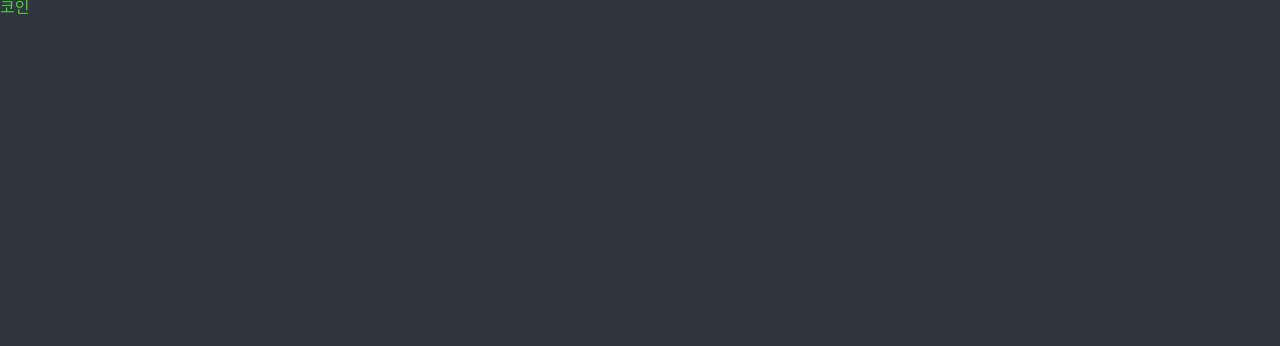
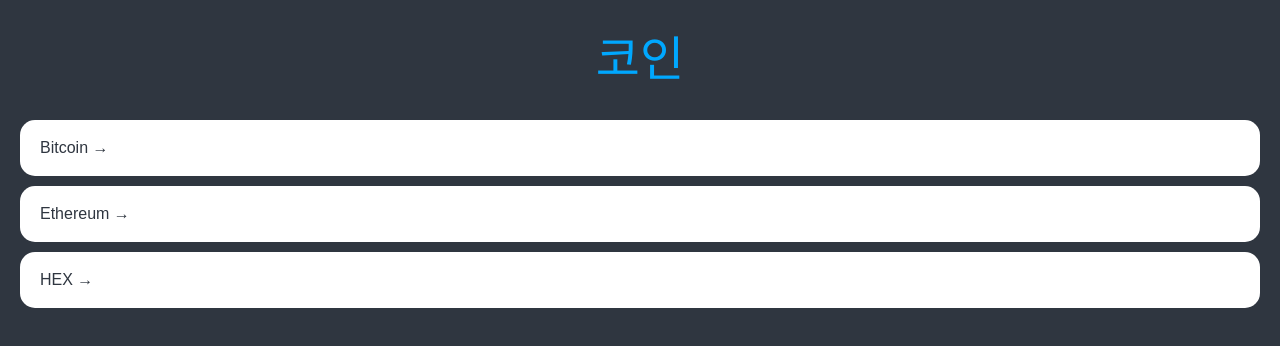
Before and after one commit to hyungJinn/react-crypto-tracker, a React (Create React App) app: page / in a window 1280 px wide. Shown: the top 346 px of the page. Built offline with nearby package versions, Linux system fonts and the light colour scheme.

Commit message:
#4.2 Home part One

```diff
--- a/src/App.tsx
+++ b/src/App.tsx
@@ -61,6 +61,7 @@ body {
 }
 a {
   text-decoration:none;
+  color:inherit;
 }
 `;
 
--- a/src/routes/Coins.tsx
+++ b/src/routes/Coins.tsx
@@ -1,10 +1,86 @@
+import { Link } from "react-router-dom";
 import styled from "styled-components";
 
+const Container = styled.div`
+  padding: 0px 20px;
+`;
+
+const Header = styled.header`
+  height: 15vh;
+  display: flex;
+  justify-content: center;
+  align-items: center;
+`;
+
+const CoinsList = styled.ul``;
+
+const Coin = styled.li`
+  background-color: white;
+  color: ${(props) => props.theme.bgColor};
+  border-radius: 15px;
+  margin-bottom: 10px;
+  a {
+    padding: 20px;
+    transition: color 0.2s ease-in;
+    display: block;
+  }
+  &:hover {
+    a {
+      color: ${(props) => props.theme.accentColor};
+    }
+  }
+`;
+
 const Title = styled.h1`
+  font-size: 48px;
   color: ${(props) => props.theme.accentColor};
 `;
 
+const coins = [
+  {
+    id: "btc-bitcoin",
+    name: "Bitcoin",
+    symbol: "BTC",
+    rank: 1,
+    is_new: false,
+    is_active: true,
+    type: "coin",
+  },
+  {
+    id: "eth-ethereum",
+    name: "Ethereum",
+    symbol: "ETH",
+    rank: 2,
+    is_new: false,
+    is_active: true,
+    type: "coin",
+  },
+  {
+    id: "hex-hex",
+    name: "HEX",
+    symbol: "HEX",
+    rank: 3,
+    is_new: false,
+    is_active: true,
+    type: "token",
+  },
+];
+
 function Coins() {
-  return <Title>코인</Title>;
+  // return <Title>코인</Title>;
+  return (
+    <Container>
+      <Header>
+        <Title>코인</Title>
+      </Header>
+      <CoinsList>
+        {coins.map((coin) => (
+          <Coin key={coin.id}>
+            <Link to={`/${coin.id}`}>{coin.name} &rarr;</Link>
+          </Coin>
+        ))}
+      </CoinsList>
+    </Container>
+  );
 }
 export default Coins;
--- a/src/theme.ts
+++ b/src/theme.ts
@@ -3,5 +3,5 @@ import { DefaultTheme } from "styled-components";
 export const theme: DefaultTheme = {
   bgColor: "#2f3640",
   textColor: "#f5f6fa",
-  accentColor: "#4cd137",
+  accentColor: "#00a8ff",
 };
```
